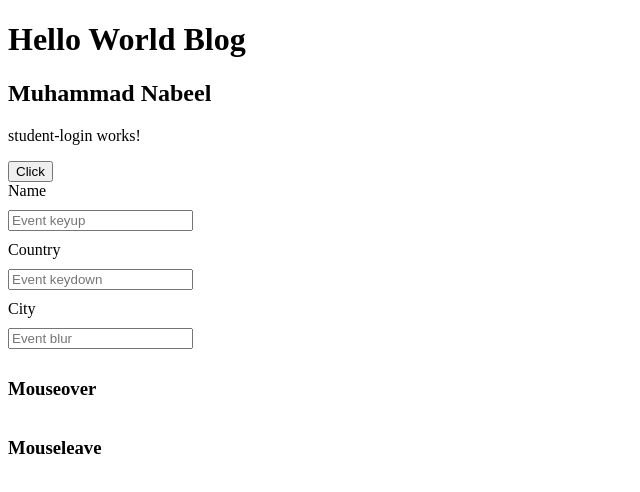
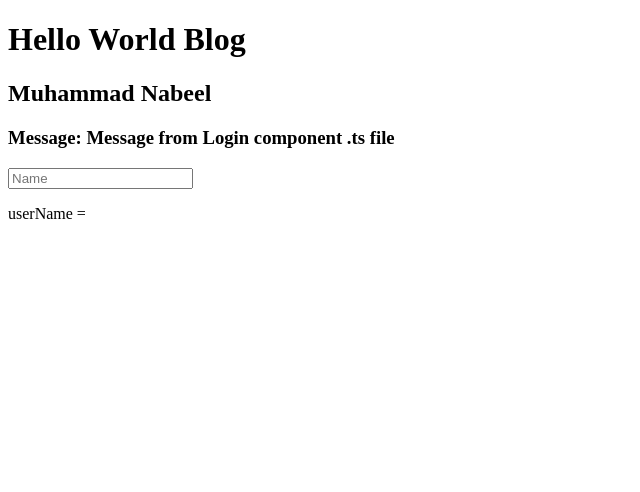
Before and after one commit to Nabeel-Chhipa/Angular-demo-app, an Angular app: page / in a window 1280 px wide. Shown: the top 492 px of the page, without its empty margins (0-640 px from the left). Built offline with nearby package versions, Linux system fonts and the light colour scheme.

Commit message:
get input value with multiple approach

```diff
--- a/src/app/app.component.html
+++ b/src/app/app.component.html
@@ -1,7 +1,9 @@
 <h1 class={{title}}>Hello World {{title}}</h1>
 <h2>{{name}}</h2>
-<!-- <app-login></app-login>
-<app-user-list></app-user-list>
+ <app-login></app-login>
+<!-- <app-user-list></app-user-list>
 <app-student-list></app-student-list>
 <app-country-list></app-country-list> -->
-<app-student-login></app-student-login>
+
+<!-- Module -->
+<!-- <app-student-login></app-student-login> -->
--- a/src/app/app.module.ts
+++ b/src/app/app.module.ts
@@ -8,7 +8,7 @@ import { UserListComponent } from './user-list/user-list.component';
 import { StudentListComponent } from './student-list/student-list.component';
 import { CountryListComponent } from './country-list/country-list.component';
 
-import { StudentAuthModule } from './student-auth/student-auth.module';
+// import { StudentAuthModule } from './student-auth/student-auth.module';
 
 @NgModule({
   declarations: [
@@ -21,7 +21,7 @@ import { StudentAuthModule } from './student-auth/student-auth.module';
   ],
   imports: [
     BrowserModule,
-    StudentAuthModule
+    // StudentAuthModule
   ],
   providers: [],
   bootstrap: [AppComponent]
--- a/src/app/login/login.component.html
+++ b/src/app/login/login.component.html
@@ -1 +1,5 @@
 <h3>Message: {{message}}</h3>
+<!-- <input type="text" placeholder="Name" #name (keyup)="getUserData(name.value)"> -->
+<input type="text" placeholder="Name" #name (keyup)="getUserData(name.value)">
+<p>userName = {{userName}}</p>
+<!-- <button (click)="getUserData(name.value)">click Here</button> -->
--- a/src/app/login/login.component.ts
+++ b/src/app/login/login.component.ts
@@ -6,5 +6,9 @@ import { Component } from '@angular/core';
   styleUrls: ['./login.component.css']
 })
 export class LoginComponent {
-  message = 'Message from Login component .ts file'
+  message = 'Message from Login component .ts file';
+  userName: string = '';
+  getUserData(name: string) {
+    this.userName = name
+  }
 }
```
